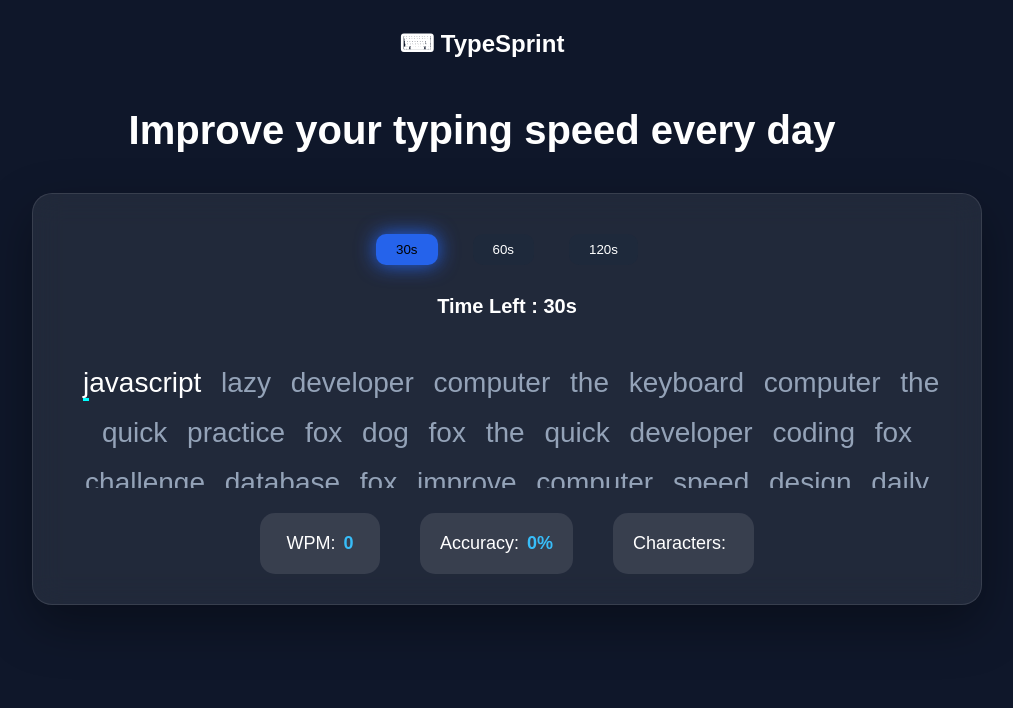
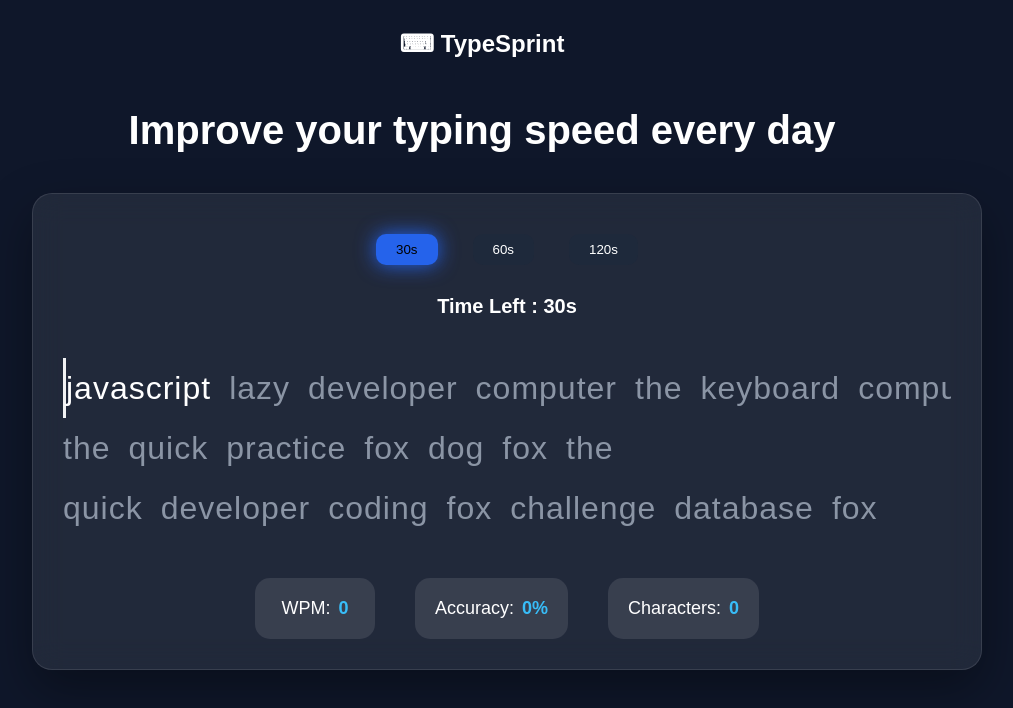
Before and after one commit to AmbarMishra973/TypeSprint, a React app in the folder frontend/: page / in a window 1280 px wide. Shown: the top 708 px of the page, without its empty margins (158-1171 px from the left). Built offline with nearby package versions, Linux system fonts and the light colour scheme; the HTML template or start-up script is replaced by a standard one.

Commit message:
Improve typing experience with viewport, highlighting and scoring fixes

```diff
--- a/frontend/src/components/Stats.jsx
+++ b/frontend/src/components/Stats.jsx
@@ -40,7 +40,14 @@ Accuracy:
 Characters:
 
 <strong>
-{typedText.length}
+
+{
+typeof typedText === "number"
+?
+typedText
+:
+typedText.length
+}
 
 </strong>
 
--- a/frontend/src/components/TypingViewport.jsx
+++ b/frontend/src/components/TypingViewport.jsx
@@ -1,131 +1,228 @@
 import "../styles/typingViewport.css";
 
+
 function TypingViewport({
+
     words,
+
     typed,
+
     currentIndex,
+
     currentChar
+
 }) {
 
-    // Show only a window of words around the current word
-    const start = Math.max(0, currentIndex - 3);
-    const end = start + 30;
 
-    const visible = words.slice(start, end);
+    const WORDS_PER_LINE = 7;
+
+    const VISIBLE_LINES = 3;
+
+
+
+    const currentLine =
+    Math.floor(currentIndex / WORDS_PER_LINE);
+
+
+
+    const startWord =
+    currentLine * WORDS_PER_LINE;
+
+
+
+    const visibleWords =
+    words.slice(
+        startWord,
+        startWord + WORDS_PER_LINE * VISIBLE_LINES
+    );
+
+
 
     return (
 
         <div className="typing-viewport">
 
+
             {
+                Array.from({
+                    length: VISIBLE_LINES
+                }).map((_, lineIndex)=>{
 
-                visible.map((word, index) => {
 
-                    const actualIndex = start + index;
+                    const lineWords =
+                    visibleWords.slice(
+                        lineIndex * WORDS_PER_LINE,
+                        (lineIndex + 1) * WORDS_PER_LINE
+                    );
 
-                    const active = actualIndex === currentIndex;
 
                     return (
 
-                        <span
+                        <div
 
-                            key={actualIndex}
+                            className="typing-line"
 
-                            className={
-                                active
-                                    ? "current-word"
-                                    : "word"
-                            }
+                            key={lineIndex}
 
                         >
 
+
                             {
+                                lineWords.map((word,index)=>{
 
-                                Array.from({
 
-    length: Math.max(word.length, typed.length)
+                                    const wordIndex =
+                                    startWord +
+                                    lineIndex * WORDS_PER_LINE +
+                                    index;
 
-}).map((_,i)=>{
 
-    const expectedChar = word[i];
-    const typedChar = typed[i];
 
-    let className = "";
-    let displayChar = expectedChar;
+                                    const isActive =
+                                    wordIndex === currentIndex;
 
-    if(active){
 
-        if(i < typed.length){
 
-            if(i >= word.length){
+                                    return (
 
-                className = "wrong-char";
-                displayChar = typedChar;
+                                        <span
 
-            }
+                                            className={
+                                                isActive
+                                                ?
+                                                "typing-word active-word"
+                                                :
+                                                "typing-word"
+                                            }
 
-            else if(typedChar === expectedChar){
+                                            key={wordIndex}
 
-                className = "correct-char";
+                                        >
 
-            }
 
-            else{
+                                            {
+                                                word.split("").map(
+                                                    (char,charIndex)=>{
 
-                className = "wrong-char";
 
-            }
+                                                        let className="";
 
-        }
 
-        if(i === currentChar){
+                                                        if(isActive){
 
-            className += " cursor";
 
-        }
+                                                            if(
+                                                                charIndex < typed.length
+                                                            ){
 
-    }
 
-    if(displayChar === undefined){
+                                                                className =
+                                                                typed[charIndex] === char
+                                                                ?
+                                                                "correct-char"
+                                                                :
+                                                                "wrong-char";
 
-        displayChar = typedChar;
 
-    }
+                                                            }
 
-    return(
 
-        <span
+                                                            if(
+                                                                charIndex === currentChar
+                                                            ){
 
-            key={i}
+                                                                className += " cursor";
 
-            className={className.trim()}
+                                                            }
 
-        >
 
-            {displayChar}
+                                                        }
 
-        </span>
 
-    );
 
-})
+                                                        return (
 
+                                                            <span
+
+                                                                key={charIndex}
+
+                                                                className={
+                                                                    className.trim()
+                                                                }
+
+                                                            >
+
+                                                                {char}
+
+                                                            </span>
+
+                                                        );
+
+
+                                                    }
+                                                )
+
+                                            }
+
+
+
+                                            {
+
+
+                                            isActive &&
+                                            typed.length > word.length &&
+
+                                            typed
+                                            .slice(word.length)
+                                            .split("")
+                                            .map((char,index)=>(
+
+
+                                                <span
+
+                                                    key={
+                                                        "extra-"+index
+                                                    }
+
+                                                    className="wrong-char"
+
+                                                >
+
+                                                    {char}
+
+                                                </span>
+
+
+                                            ))
+
+
+                                            }
+
+
+                                        </span>
+
+                                    );
+
+
+                                })
                             }
 
-                            {" "}
 
-                        </span>
+                        </div>
 
                     );
 
+
                 })
+            }
 
-            }
 
         </div>
 
     );
 
+
 }
 
+
 export default TypingViewport;
--- a/frontend/src/styles/typingViewport.css
+++ b/frontend/src/styles/typingViewport.css
@@ -1,79 +1,132 @@
-.typing-viewport{
+.typing-viewport {
 
 
-width:900px;
+    width:100%;
 
-height:150px;
+    max-width:1000px;
 
-overflow:hidden;
+    height:180px;
 
-margin:auto;
-
-padding:20px;
+    margin:40px auto;
 
 
-font-size:28px;
+    overflow:hidden;
 
-line-height:50px;
+    user-select:none;
+
+
+    display:flex;
+
+    flex-direction:column;
+
+    justify-content:center;
 
 
 }
 
 
-.word{
 
-color:#94a3b8;
+.typing-line {
 
-margin-right:12px;
+
+    min-height:60px;
+
+    display:flex;
+
+    align-items:center;
+
+
+    flex-wrap:nowrap;
+
+
+    overflow:hidden;
+
 
 }
 
 
 
-.current-word{
+.typing-word {
 
-color:white;
 
-margin-right:12px;
+    display:inline-flex;
+
+
+    flex-shrink:0;
+
+
+    margin-right:18px;
+
+
+    font-size:32px;
+
+
+    line-height:60px;
+
+
+    letter-spacing:1px;
+
+
+    color:#8b95a5;
+
 
 }
 
 
 
-.correct-char{
-
-color:#22c55e;
-
-}
+.active-word {
 
 
-.wrong-char{
+    color:white;
 
-color:#ef4444;
 
 }
 
 
 
-.cursor{
+.correct-char {
 
-border-bottom:3px solid cyan;
+
+    color:#39d353;
+
 
 }
 
 
 
-.hidden-input{
+.wrong-char {
 
-position:absolute;
 
-opacity:0;
+    color:#ff4d4f;
+
 
 }
 
 
-body{
 
-overflow-x:hidden;
+.cursor {
+
+
+    border-left:3px solid white;
+
+
+    animation:blink 0.8s infinite;
+
 
 }
+
+
+
+@keyframes blink {
+
+
+    50% {
+
+
+        border-color:transparent;
+
+
+    }
+
+
+}
```
